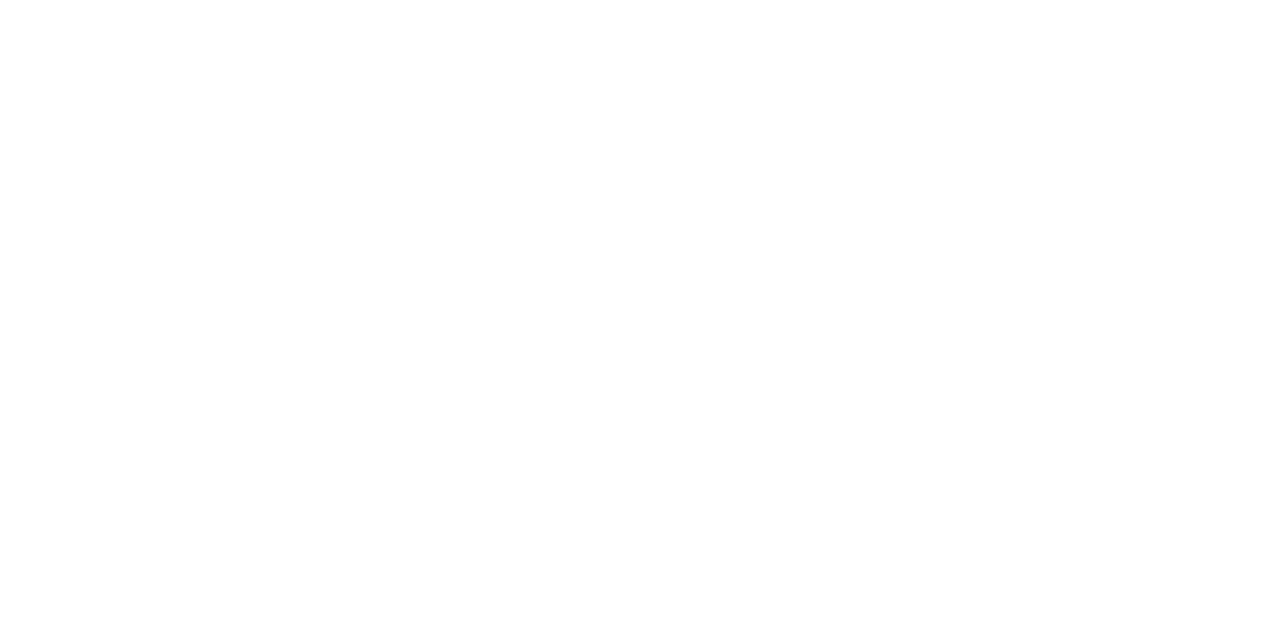
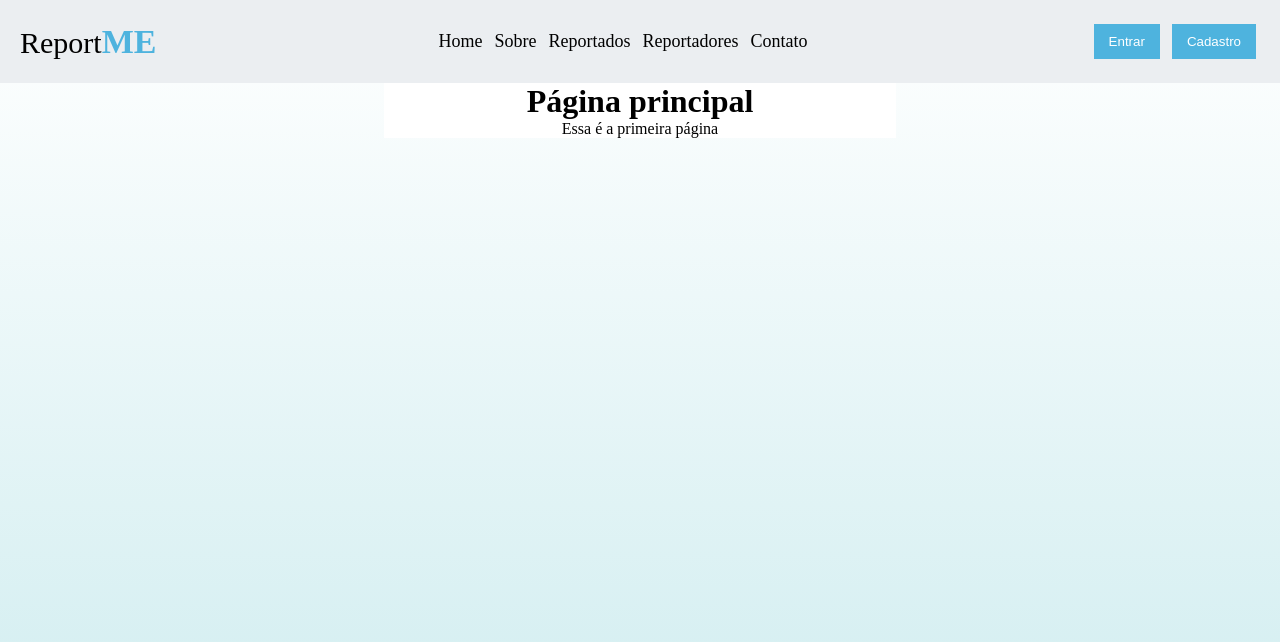
Before and after one commit to romulo-mendes/ReportMe, a plain HTML site: page index.html in a window 1280 px wide. Drawn offline with Linux system fonts and the light colour scheme.

Commit message:
navbar complete

```diff
--- a/index.html
+++ b/index.html
@@ -1,12 +1,30 @@
 <!DOCTYPE html>
 <html lang="en">
-<head>
-  <meta charset="UTF-8">
-  <meta http-equiv="X-UA-Compatible" content="IE=edge">
-  <meta name="viewport" content="width=device-width, initial-scale=1.0">
-  <title>ReportMe</title>
-</head>
-<body>
-
-</body>
+  <head>
+    <meta charset="UTF-8" />
+    <meta http-equiv="X-UA-Compatible" content="IE=edge" />
+    <meta name="viewport" content="width=device-width, initial-scale=1.0" />
+    <link rel="stylesheet" href="/style.css" />
+    <title>ReportMe</title>
+  </head>
+  <body>
+    <nav>
+      <div class="logo">Report<span>ME</span></div>
+      <ul class="menu">
+        <li><a href="/">Home</a></li>
+        <li><a href="/">Sobre</a></li>
+        <li><a href="/">Reportados</a></li>
+        <li><a href="/">Reportadores</a></li>
+        <li><a href="/">Contato</a></li>
+      </ul>
+      <div>
+        <button>Entrar</button>
+        <button>Cadastro</button>
+      </div>
+    </nav>
+    <div class="home">
+      <h1>Página principal</h1>
+      <p>Essa é a primeira página</p>
+    </div>
+  </body>
 </html>
--- /dev/null
+++ b/style.css
@@ -0,0 +1,88 @@
+* {
+  margin: 0;
+  padding: 0;
+  box-sizing: border-box;
+}
+
+html{
+  min-height: 100%;
+}
+
+body{
+ /* background-repeat: no-repeat; */
+  background-image: linear-gradient(white, #ceecef);
+}
+
+a {
+ text-decoration: none;
+ color: black;
+}
+
+.logo {
+  font-size: 30px;
+  color: #000;
+}
+
+li{
+  list-style: none;
+  font-size: 18px;
+}
+
+nav{
+  display: flex;
+  align-items: center;
+  justify-content: space-between;
+  background-color: rgb(235, 238, 241);
+  padding: 20px;
+}
+
+nav span{
+  font-weight: bold;
+  font-size: 34px;
+  color: #4eb3de;
+}
+
+
+
+.menu{
+  display: flex;
+  font-size: 18px;
+}
+
+.menu li{
+  padding: 6px;
+}
+
+.menu li:hover{
+  background-color: #00b9bd;
+  transition: 1s;
+  border-radius: 5px;
+}
+
+button{
+  background-color: #4eb3de;
+  border: none;
+  color: #fff;
+  padding: 10px 15px;
+  text-decoration: none;
+  display: inline-block;
+  text-align: center;
+  margin: 4px;
+  cursor: pointer;
+  transition: 0.5s;
+}
+
+button:hover{
+  box-shadow: 0 3px 5px 0px #00b9bd;
+}
+
+.home{
+  display: flex;
+  align-items: center;
+  background-color: #fff;
+  justify-content: center;
+  flex-direction: column;
+  width: 40%;
+  margin: auto;
+  height: 100%;
+}
```
